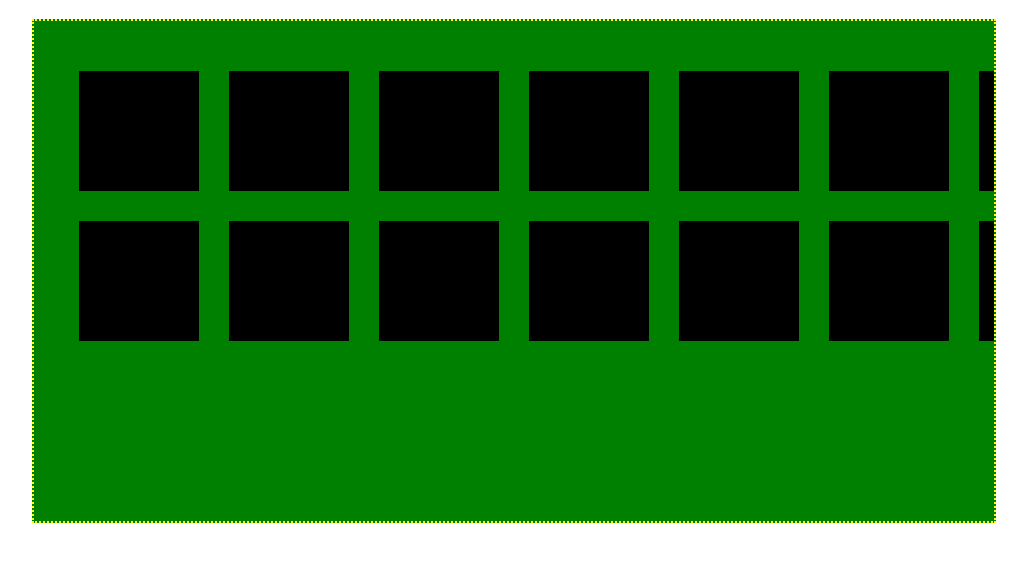
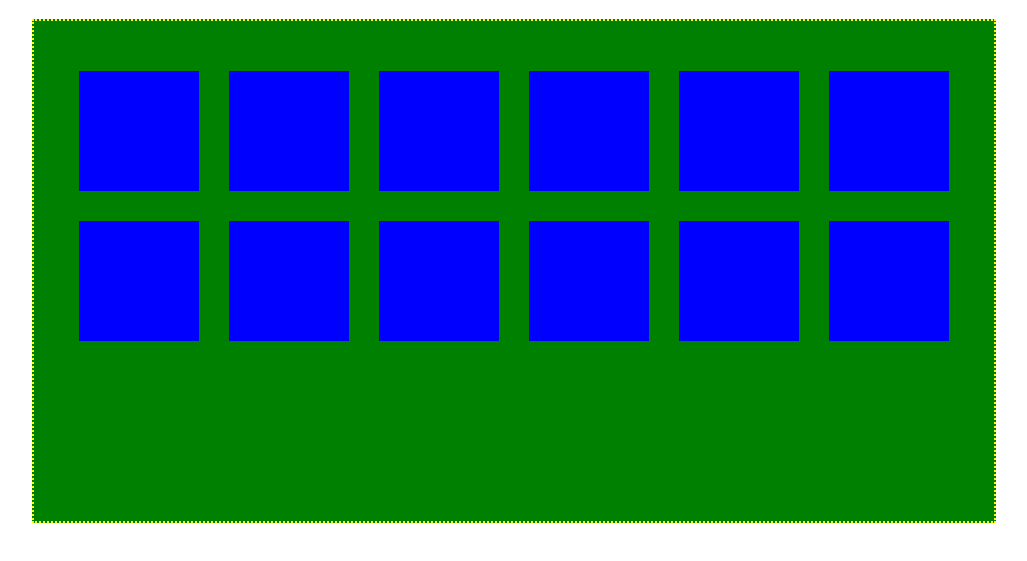
Before and after one commit to florenblasbenito/juegodememoria, a plain HTML site: page canvasMemoria05.html in a window 1280 px wide. Shown: the part 61-622 px from the top of the page, without its empty margins (128-1155 px from the left). Drawn offline with Linux system fonts and the light colour scheme.

Commit message:
changes canvasMemoria

```diff
--- a/canvasMemoria05.html
+++ b/canvasMemoria05.html
@@ -47,7 +47,7 @@
         }
 
         function dibujaCarta() {
-            ctx, fillStyle = colorAtras;
+            ctx. fillStyle = colorAtras;
             ctx.fillRect(this.x, this.y, this.ancho, this.largo);
 
 
@@ -60,7 +60,7 @@
             var x = inicioX;
             var y = inicioY;
 
-            for (i = 0; i < 9; i++) {
+            for(i=0; i<6; i++){
                 carta = new Carta(x, y, cartaAncho, cartaLargo, i);
                 cartas_array.push(carta);
                 carta.dibuja();
@@ -80,14 +80,14 @@
             var i, j, k;
             var temporal;
             var lon = cartas_array.length;
-            for (j = 0; j < long * 3; j++) {
-                i = Math.floor(Math.random() * lon);
-                k = Math.floor(Math.random() * lon);
+            for(j=0; j<lon*3; j++){
+		i = Math.floor(Math.random()*lon);
+		k = Math.floor(Math.random()*lon);
                 //
                 temporal = cartas_array[i].info;
                 //
-                cartas.array[i].info = cartas_array[k];
-                cartas.array[k].info = temporal;
+                cartas_array[i].info = cartas_array[k];
+                cartas_array[k].info = temporal;
             }
 
         }
@@ -95,7 +95,7 @@
             var posCanvas = canvas.getBoundingClientRect();
             var x = xx - posCanvas.left;
             var y = yy - posCanvas.top;
-            return { x: x, y: y }
+            return { x:x, y:y }
 
         }
 
@@ -104,13 +104,13 @@
             var pos = ajusta(e.clientX, e.clientY);
             //alert(pos.x+", "+pos.y);
 
-            for (var i = 0; i < cartas_array.lenght; i++) {
+            for(var i=0; i<cartas_array.length; i++){
                 var carta = cartas_array[i];
                 if (carta.x > 0) {
                     if ((pos.x > carta.x) &&
                         (pos.x < carta.x + carta.ancho) &&
                         (pos.y > carta.y) &&
-                        (pos.y < carta.y + carta.alto)) {
+                        (pos.y < carta.y + carta.largo)) {
                             alert(i);
                         break;
                     }
@@ -130,7 +130,7 @@
             if (canvas && canvas.getContext) {
                 ctx = canvas.getContext("2d");
                 if (ctx) {
-                    canvas.addEventListener("click", selecciona, false);
+                    canvas.addEventListener("click",selecciona,false);
                     tablero();
                     barajear();
                 } else {
```
